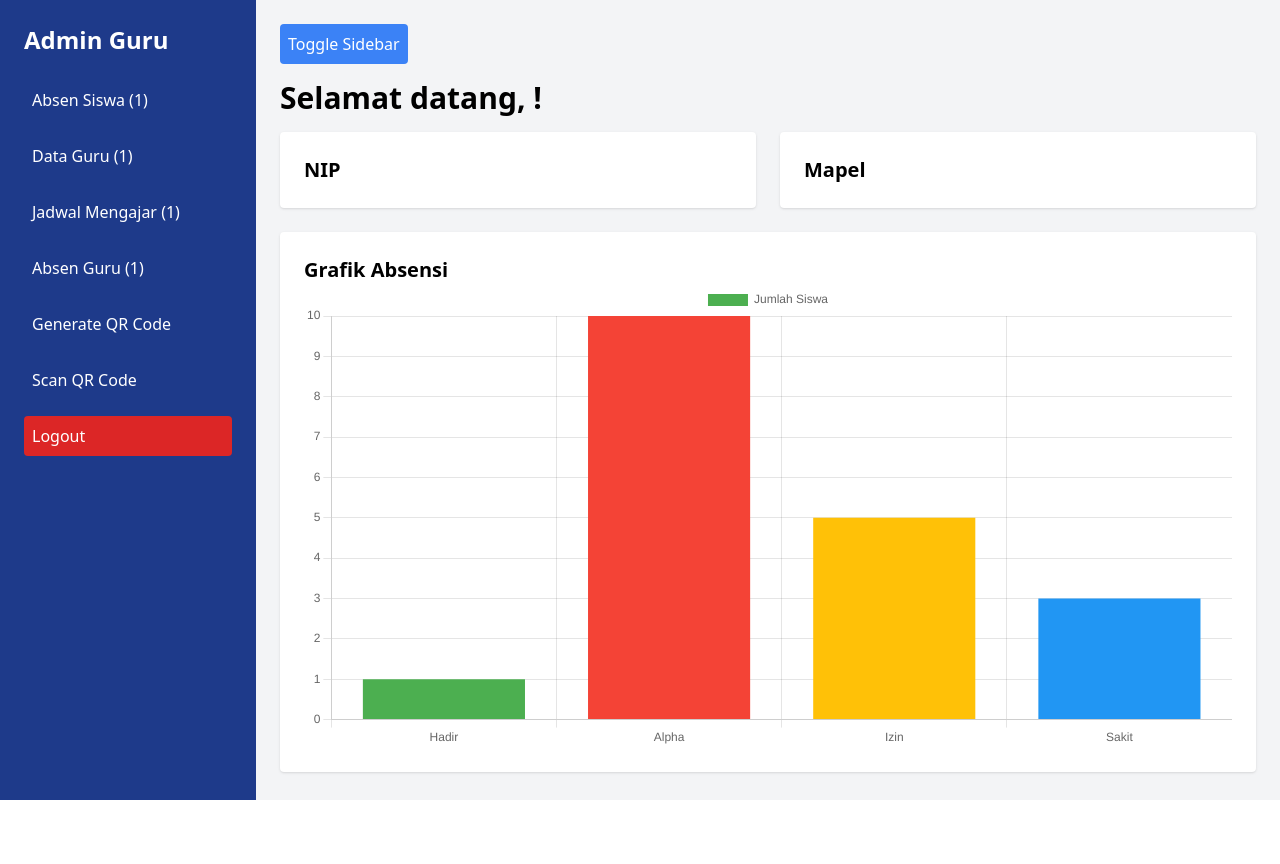
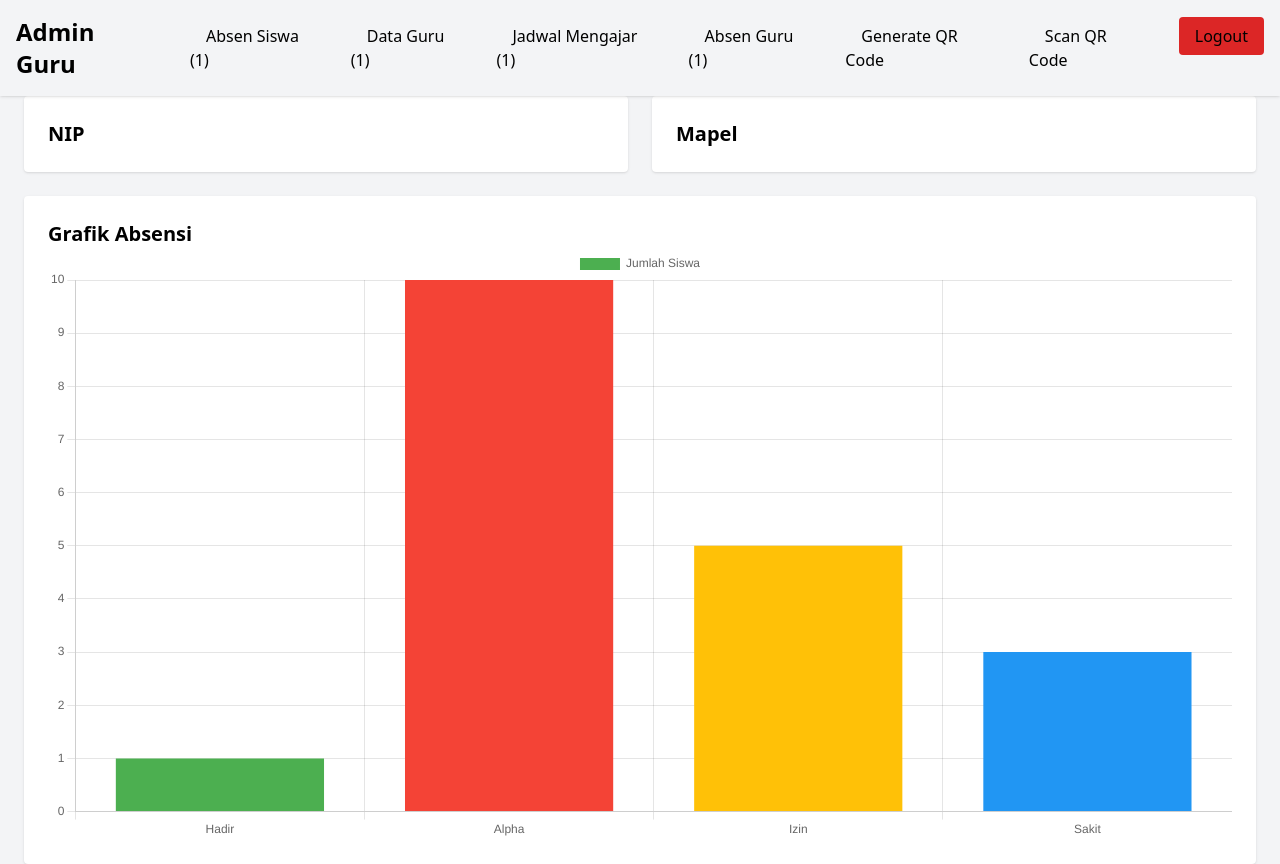
Before and after one commit to Eleutheria-Sapta-Timira-Celeste/Tugas-Akhir, a PHP site: page /guru/dashboard_guru.php in a window 1280 px wide. Before the commit the page ends 800 px from the top, so only its background shows below. Run offline with PHP 8.4, Linux system fonts and the light colour scheme; the visitor is signed in with stand-in values (Sample User, id 1); tables that the repository leaves empty or names only in its code hold one stand-in row (values such as "Sample post"); some libraries are stand-ins or nearby versions.

Commit message:
update front end dashboard_guru.php

```diff
--- a/guru/dashboard_guru.php
+++ b/guru/dashboard_guru.php
@@ -28,24 +28,83 @@ $guru_absen = $conn->query("SELECT COUNT(*) AS total FROM absenguru")->fetch_ass
 <body class="bg-gray-100">
 
     <!-- Sidebar Navigation -->
-    <div class="flex">
-        <nav id="sidebar" class="w-64 h-screen bg-blue-900 text-white p-6 fixed transition-transform transform">
-            <h2 class="text-2xl font-bold mb-6">Admin Guru</h2>
-            <ul class="space-y-4">
-                <li><a href="absensisiswa.php" class="hover:bg-blue-700 p-2 block rounded">Absen Siswa (<?= $siswa_absen['total'] ?>)</a></li>
-                <li><a href="dataguru.php" class="hover:bg-blue-700 p-2 block rounded">Data Guru (<?= $guru_count['total'] ?>)</a></li>
-                <li><a href="jadwalmengajar.php" class="hover:bg-blue-700 p-2 block rounded">Jadwal Mengajar (<?= $jadwal_count['total'] ?>)</a></li>
-                <li><a href="absenguru.php" class="hover:bg-blue-700 p-2 block rounded">Absen Guru (<?= $guru_absen['total'] ?>)</a></li>
-                <li><a href="generate_qr.php" class="hover:bg-blue-700 p-2 block rounded">Generate QR Code</a></li>
-                <li><a href="scan_qr.php" class="hover:bg-green-700 p-2 block rounded">Scan QR Code</a></li>
-                <li><a href="logout.php" class="bg-red-600 hover:bg-red-700 p-2 block rounded">Logout</a></li>
-            </ul>
-        </nav>
+
+<div class="flex flex-col">
+    <!-- Top Navbar -->
+    <nav id="navbar" class="w-full h-auto bg-gray-100 text-black p-4 fixed top-0 left-0 flex flex-row items-center z-10 shadow">
+        <h2 class="text-2xl font-bold mr-8">Admin Guru</h2>
+        <ul class="flex space-x-4">
+            <li>
+                <a href="absensisiswa.php"
+                   class="transition-all duration-500 ease-in-out px-4 py-2 rounded
+                          hover:scale-110
+                          hover:bg-gradient-to-r hover:from-blue-500 hover:to-blue-700
+                          hover:text-white hover:shadow-lg">
+                    Absen Siswa (<?= $siswa_absen['total'] ?>)
+                </a>
+            </li>
+            <li>
+                <a href="dataguru.php"
+                   class="transition-all duration-500 ease-in-out px-4 py-2 rounded
+                          hover:scale-110
+                          hover:bg-gradient-to-r hover:from-blue-500 hover:to-blue-700
+                          hover:text-white hover:shadow-lg">
+                    Data Guru (<?= $guru_count['total'] ?>)
+                </a>
+            </li>
+            <li>
+                <a href="jadwalmengajar.php"
+                   class="transition-all duration-500 ease-in-out px-4 py-2 rounded
+                          hover:scale-110
+                          hover:bg-gradient-to-r hover:from-blue-500 hover:to-blue-700
+                          hover:text-white hover:shadow-lg">
+                    Jadwal Mengajar (<?= $jadwal_count['total'] ?>)
+                </a>
+            </li>
+            <li>
+                <a href="absenguru.php"
+                   class="transition-all duration-500 ease-in-out px-4 py-2 rounded
+                          hover:scale-110
+                          hover:bg-gradient-to-r hover:from-blue-500 hover:to-blue-700
+                          hover:text-white hover:shadow-lg">
+                    Absen Guru (<?= $guru_absen['total'] ?>)
+                </a>
+            </li>
+            <li>
+                <a href="generate_qr.php"
+                   class="transition-all duration-500 ease-in-out px-4 py-2 rounded
+                          hover:scale-110
+                          hover:bg-gradient-to-r hover:from-blue-500 hover:to-blue-700
+                          hover:text-white hover:shadow-lg">
+                    Generate QR Code
+                </a>
+            </li>
+            <li>
+                <a href="scan_qr.php"
+                   class="transition-all duration-500 ease-in-out px-4 py-2 rounded
+                          hover:scale-110
+                          hover:bg-gradient-to-r hover:from-green-500 hover:to-green-700
+                          hover:text-white hover:shadow-lg">
+                    Scan QR Code
+                </a>
+            </li>
+            <li>
+                <a href="logout.php"
+                   class="transition-all duration-500 ease-in-out px-4 py-2 rounded
+                          bg-red-600 hover:bg-gradient-to-r hover:from-red-600 hover:to-red-800
+                          hover:scale-110 hover:text-white hover:shadow-lg">
+                    Logout
+                </a>
+            </li>
+        </ul>
+    </nav>
+
+    <!-- Main Content -->
+    <div class="pt-24 px-6 flex-1">
+        <!-- ...existing code... -->
 
         <!-- Main Content -->
-        <div class="ml-64 p-6 flex-1">
-            <button onclick="toggleSidebar()" class="bg-blue-500 text-white p-2 rounded mb-4">Toggle Sidebar</button>
-            <h1 class="text-3xl font-bold mb-4">Selamat datang, <?= htmlspecialchars($guru['name']) ?>!</h1>
+
 
             <!-- Dashboard Stats -->
             <div class="grid grid-cols-2 gap-6">
@@ -68,10 +127,7 @@ $guru_absen = $conn->query("SELECT COUNT(*) AS total FROM absenguru")->fetch_ass
     </div>
 
     <script>
-        // Sidebar Toggle
-        function toggleSidebar() {
-            document.getElementById('sidebar').classList.toggle('-translate-x-64');
-        }
+
 
         // Chart.js Graph for Attendance
         const ctx = document.getElementById('attendanceChart').getContext('2d');
```
